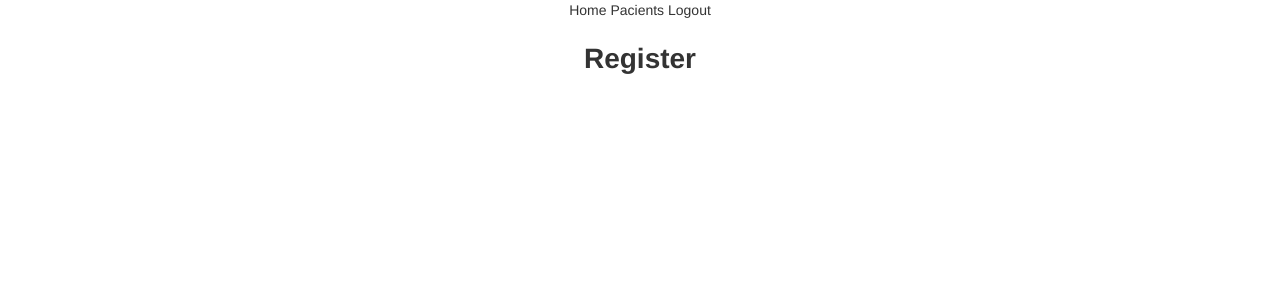
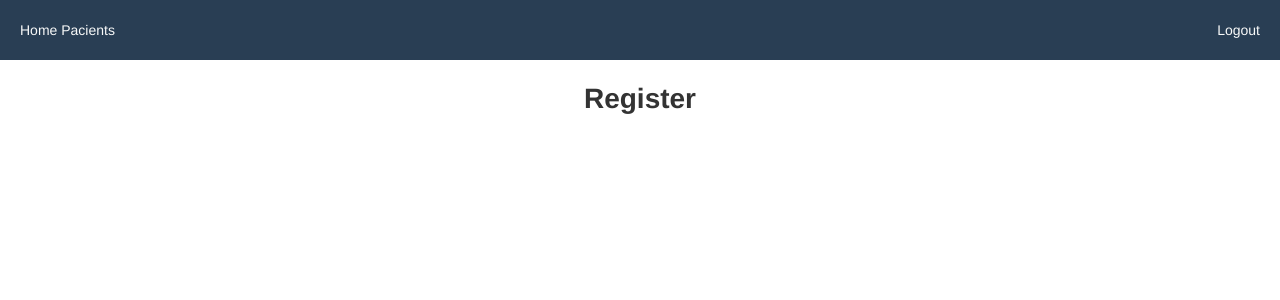
Before and after one commit to ivanmcardoso/proex-front, a React (Create React App) app: page /Register in a window 1280 px wide. Shown: the top 300 px of the page. Built offline with nearby package versions, Linux system fonts and the light colour scheme.

Commit message:
material table in pacient list

```diff
--- a/package.json
+++ b/package.json
@@ -3,6 +3,7 @@
   "version": "0.1.0",
   "private": true,
   "dependencies": {
+    "@material-ui/core": "^4.9.0",
     "@testing-library/jest-dom": "^4.2.4",
     "@testing-library/react": "^9.4.0",
     "@testing-library/user-event": "^7.2.1",
@@ -19,6 +20,7 @@
     "react-scripts": "3.3.0",
     "redux": "^4.0.5",
     "redux-thunk": "^2.3.0",
+    "typeface-roboto": "0.0.75",
     "yup": "^0.28.0"
   },
   "scripts": {
--- /dev/null
+++ b/src/components/generic-table/generic-table.js
@@ -0,0 +1,65 @@
+import React, { Component } from "react"
+import Table from '@material-ui/core/Table';
+import TableBody from '@material-ui/core/TableBody';
+import TableCell from '@material-ui/core/TableCell';
+import TableContainer from '@material-ui/core/TableContainer';
+import TableHead from '@material-ui/core/TableHead';
+import TableRow from '@material-ui/core/TableRow';
+import Paper from '@material-ui/core/Paper';
+
+
+
+
+export default class  GenericTable extends Component{
+
+  createHeader(header){
+    return header.map((column,index) => {
+      return (
+        <TableCell key={index}>{column}</TableCell>
+      )
+    })
+  }
+
+ createData(data) {
+
+   try{
+     return data.map((pacient) => {
+      return (
+         <TableRow key={pacient.id}>
+           <TableCell component="th" scope="row">
+             {pacient['id']}
+           </TableCell>
+           <TableCell component="th" scope="row">
+             {pacient['name']}
+           </TableCell>
+           <TableCell >{pacient.age}</TableCell>
+           <TableCell >{pacient.cpf}</TableCell>
+         </TableRow>)
+       })
+   } catch{
+
+   }
+  }
+
+  constructor(props){
+    super();
+  }
+
+  render(){
+    const {header,data} = this.props;
+        return (
+          <TableContainer component={Paper}>
+            <Table  aria-label="simple table">
+              <TableHead>
+                <TableRow>
+                  {this.createHeader(header)}
+                </TableRow>
+              </TableHead>
+              <TableBody>
+                {this.createData(data)}
+              </TableBody>
+            </Table>
+          </TableContainer>
+        );
+    }
+  }
--- a/src/components/toolbar/Navbar.js
+++ b/src/components/toolbar/Navbar.js
@@ -9,9 +9,13 @@ class NavBar extends Component {
         return (
             <>
                 <nav className= "navbar">
+                    <div className="menu-item">
                     <span className="nav-item" onClick={() => history.push('/')}> Home </span>
                     <span className="nav-item" onClick={() => history.push('/Pacients')}> Pacients </span>
+                    </div>
+                    <div className="logout">
                     <span className="nav-item"  onClick={() => {localStorage.clear(); history.push('/Login')}}> Logout </span>
+                    </div>
                 </nav>
             </>
             );
--- a/src/components/toolbar/Navbar.scss
+++ b/src/components/toolbar/Navbar.scss
@@ -1,3 +1,17 @@
 .nav-item:hover{
     cursor: pointer;
 }
+
+.navbar{
+    display: flex;
+    justify-content: space-between;
+    height: 20px;
+    padding: 20px;
+    text-align: right;
+    color: var(--white);
+    background-color: var(--dark-blue);
+}
+
+.menu-item{
+
+}
--- a/src/containers/App.css
+++ b/src/containers/App.css
@@ -0,0 +1,9 @@
+:root{
+    --dark-green: #009688;
+    --dark-blue: #293E54;
+    --dark-gray: #2C3438;
+    --black:  #151716;
+    --white:#F8F9F9;
+    --green: #187856;
+    --light-gray: #B3B4B4;
+}
--- a/src/containers/App.js
+++ b/src/containers/App.js
@@ -3,6 +3,7 @@ import './App.css';
 import Routes from '../components/Routes';
 import { Provider } from 'react-redux';
 import { Store } from '../redux/store/store';
+import 'typeface-roboto';
 
 class App extends Component {
     render(){
--- a/src/pages/Pacient/Pacients.js
+++ b/src/pages/Pacient/Pacients.js
@@ -1,6 +1,9 @@
 import React, { Component } from "react"
 import {pacientsThunk} from '../../redux/thunks/pacientsThunk'
 import { connect } from 'react-redux'
+
+import './Pacients.scss'
+import GenericTable from "../../components/generic-table/generic-table"
 
 class Pacients extends Component {
 
@@ -13,46 +16,13 @@ class Pacients extends Component {
         getAll();
     }
 
-    renderTableData() {
-        return this.props.pacients.map((pacient, index) => {
-           const { id, name, age, cpf } = pacient
-           return (
-              <tr key={id}>
-                 <td>{name}</td>
-                 <td>{age}</td>
-                 <td>{cpf}</td>
-              </tr>
-           )
-        })
-     }
+    render(){
+        const header = ['id','nome','idade','cpf']
 
-
-
-    render(){
-        const pacients = this.props.pacients;
-        if(pacients !== undefined){
-            pacients.forEach(element => {
-                console.log(element.name);
-            });
-
-        }
         return (
             <>
             <h1>Pacients</h1>
-            <table className="todo-table">
-                    <thead>
-                        <tr>
-                            <th>Nome</th>
-                            <th>Idade</th>
-                            <th>cpf</th>
-                        </tr>
-                    </thead>
-                    <tbody>
-                        {
-                            this.renderTableData()
-                        }
-                    </tbody>
-                </table>
+                <GenericTable header={header} data={this.props.pacients}/>
             </>
         )
     }
--- /dev/null
+++ b/src/pages/Pacient/Pacients.scss
@@ -0,0 +1,11 @@
+.pacients-table{
+    width: 400px;
+    margin: 30px auto;
+}
+
+.table-header{
+    height: 20px;
+    padding: 10px;
+    background-color: var(--dark-gray);
+    color: var(--white);
+}
```
Also changed, not shown: 1 other file (tests, documents, lock files or other folders).
